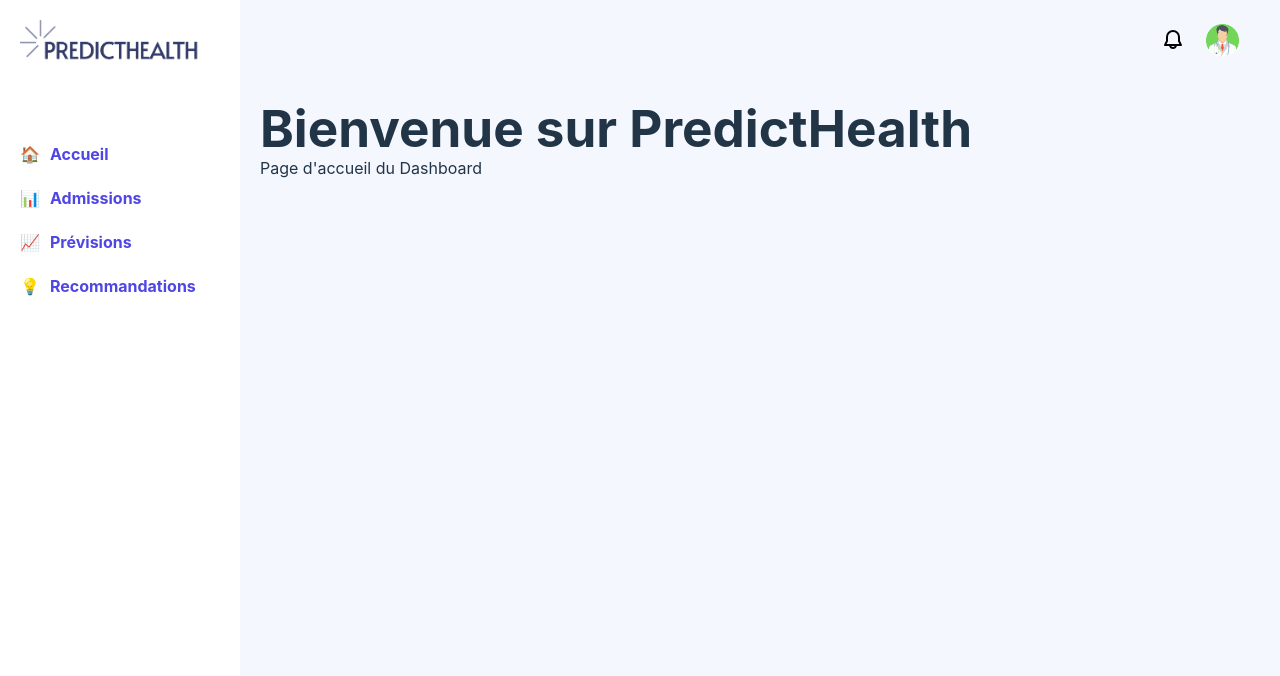
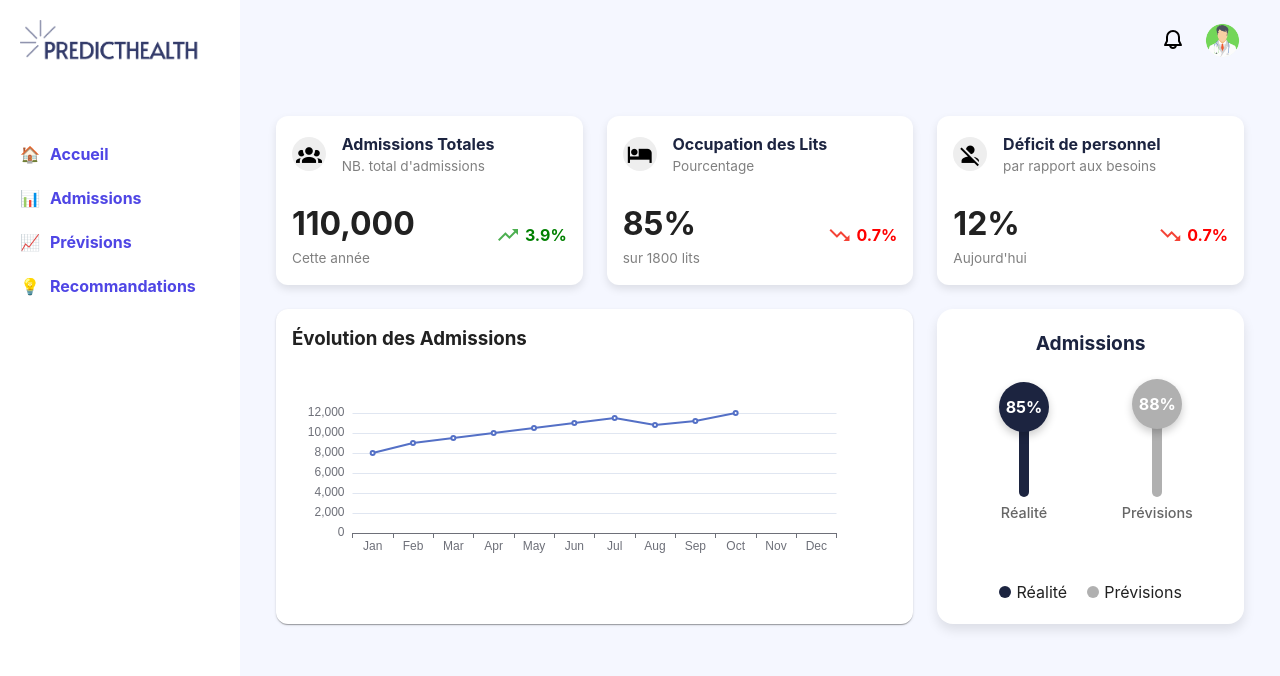
Before and after one commit to LoicChazeau/PredictHealth, a Vue app: page / in a window 1280 px wide. Shown: the top 676 px of the page. Built offline with nearby package versions, Linux system fonts and the light colour scheme.

Commit message:
first version Home.page AdmissionChart stastCards

```diff
--- a/package.json
+++ b/package.json
@@ -10,6 +10,8 @@
   },
   "dependencies": {
     "@iconify/vue": "^4.3.0",
+    "@mdi/font": "^7.4.47",
+    "echarts": "^5.6.0",
     "sass": "^1.85.0",
     "sass-loader": "^10.5.2",
     "vue": "^3.5.13",
--- /dev/null
+++ b/src/components/AdmissionsChart.vue
@@ -0,0 +1,35 @@
+<template>
+  <v-card class="chart-card">
+    <h3>Évolution des Admissions</h3>
+    <div ref="chart" class="chart-container"></div>
+  </v-card>
+</template>
+
+<script setup>
+import { onMounted, ref } from 'vue'
+import * as echarts from 'echarts'
+
+const chart = ref(null)
+
+onMounted(() => {
+  const myChart = echarts.init(chart.value)
+  myChart.setOption({
+    xAxis: { type: 'category', data: ['Jan', 'Feb', 'Mar', 'Apr', 'May', 'Jun', 'Jul', 'Aug', 'Sep', 'Oct', 'Nov', 'Dec'] },
+    yAxis: { type: 'value' },
+    series: [{ data: [8000, 9000, 9500, 10000, 10500, 11000, 11500, 10800, 11200, 12000], type: 'line' }]
+  })
+})
+</script>
+
+<style scoped>
+.chart-card {
+  padding: 16px;
+  border-radius: 12px;
+  background-color: white;
+}
+
+.chart-container {
+  width: 100%;
+  height: 250px;
+}
+</style>
--- /dev/null
+++ b/src/components/AdmissionsComparison.vue
@@ -0,0 +1,147 @@
+<template>
+  <v-card class="comparison-card">
+    <h3 class="title">Admissions</h3>
+
+    <div class="graph-container">
+      <!-- Réalité -->
+      <div class="column">
+        <div class="bubble reality">
+          <span>85%</span>
+        </div>
+        <div class="bar reality-bar"></div>
+        <p class="label">Réalité</p>
+      </div>
+
+      <!-- Prévisions -->
+      <div class="column">
+        <div class="bubble prediction">
+          <span>88%</span>
+        </div>
+        <div class="bar prediction-bar"></div>
+        <p class="label">Prévisions</p>
+      </div>
+    </div>
+
+    <!-- Légende -->
+    <div class="legend">
+      <div class="legend-item">
+        <div class="legend-dot reality-dot"></div>
+        <span>Réalité</span>
+      </div>
+      <div class="legend-item">
+        <div class="legend-dot prediction-dot"></div>
+        <span>Prévisions</span>
+      </div>
+    </div>
+  </v-card>
+</template>
+
+<style scoped>
+.comparison-card {
+  padding: 20px;
+  border-radius: 16px;
+  background-color: white;
+  box-shadow: 0 6px 12px rgba(0, 0, 0, 0.1);
+  text-align: center;
+  width: 100%;
+  max-width: 350px;
+  margin: auto;
+}
+
+.title {
+  font-size: 1.2rem;
+  font-weight: bold;
+  color: #1c2440;
+  margin-bottom: 10px;
+}
+
+.graph-container {
+  display: flex;
+  justify-content: space-around;
+  align-items: flex-end;
+  height: 140px;
+  padding: 10px 0;
+  margin-top: 36px;
+}
+
+.column {
+  display: flex;
+  flex-direction: column;
+  align-items: center;
+  position: relative;
+  width: 50px;
+}
+
+.bubble {
+  width: 50px;
+  height: 50px;
+  border-radius: 50%;
+  display: flex;
+  align-items: center;
+  justify-content: center;
+  font-size: 1rem;
+  font-weight: bold;
+  color: white;
+  position: absolute;
+  top: -30px;
+  box-shadow: 0 4px 8px rgba(0, 0, 0, 0.2);
+}
+
+.reality {
+  background-color: #1c2440;
+}
+
+.prediction {
+  background-color: #b0b0b0;
+}
+
+.bar {
+  width: 10px;
+  border-radius: 10px;
+  transition: height 0.5s ease-in-out;
+}
+
+.reality-bar {
+  height: 85px; /* 85% */
+  background-color: #1c2440;
+}
+
+.prediction-bar {
+  height: 88px; /* 88% */
+  background-color: #b0b0b0;
+}
+
+.label {
+  font-size: 0.9rem;
+  font-weight: 500;
+  color: #666;
+  margin-top: 5px;
+}
+
+.legend {
+  margin-top: 46px;
+  display: flex;
+  justify-content: center;
+  gap: 20px;
+}
+
+.legend-item {
+  display: flex;
+  align-items: center;
+  gap: 5px;
+}
+
+.legend-dot {
+  width: 12px;
+  height: 12px;
+  border-radius: 50%;
+}
+
+.reality-dot {
+  background-color: #1c2440;
+}
+
+.prediction-dot {
+  background-color: #b0b0b0;
+}
+</style>
--- /dev/null
+++ b/src/components/StatsCards.vue
@@ -0,0 +1,136 @@
+<template>
+  <v-row class="stats-container">
+    <v-col cols="12" md="4">
+      <v-card class="stat-card">
+        <v-row align="center">
+          <v-col cols="2">
+            <v-avatar size="34" color="grey-lighten-3">
+              <v-icon size="26" color="black">mdi-account-group</v-icon>
+            </v-avatar>
+          </v-col>
+          <v-col cols="10">
+            <p class="card-title">Admissions Totales</p>
+            <p class="card-subtitle">NB. total d'admissions</p>
+          </v-col>
+        </v-row>
+        <v-row align="center">
+          <v-col cols="6">
+            <h2 class="stat-value">110,000</h2>
+            <p class="card-footer">Cette année</p>
+          </v-col>
+          <v-col cols="6" class="d-flex align-center justify-end">
+            <v-icon color="green">mdi-trending-up</v-icon>
+            <span class="stat-change positive">3.9%</span>
+          </v-col>
+        </v-row>
+      </v-card>
+    </v-col>
+
+    <v-col cols="12" md="4">
+      <v-card class="stat-card">
+        <v-row align="center">
+          <v-col cols="2">
+            <v-avatar size="34" color="grey-lighten-3">
+              <v-icon size="26" color="black">mdi-bed</v-icon>
+            </v-avatar>
+          </v-col>
+          <v-col cols="10">
+            <p class="card-title">Occupation des Lits</p>
+            <p class="card-subtitle">Pourcentage</p>
+          </v-col>
+        </v-row>
+        <v-row align="center">
+          <v-col cols="6">
+            <h2 class="stat-value">85%</h2>
+            <p class="card-footer">sur 1800 lits</p>
+          </v-col>
+          <v-col cols="6" class="d-flex align-center justify-end">
+            <v-icon color="red">mdi-trending-down</v-icon>
+            <span class="stat-change negative">0.7%</span>
+          </v-col>
+        </v-row>
+      </v-card>
+    </v-col>
+
+    <v-col cols="12" md="4">
+      <v-card class="stat-card">
+        <v-row align="center">
+          <v-col cols="2">
+            <v-avatar size="34" color="grey-lighten-3">
+              <v-icon size="26" color="black">mdi-account-off</v-icon>
+            </v-avatar>
+          </v-col>
+          <v-col cols="10">
+            <p class="card-title">Déficit de personnel</p>
+            <p class="card-subtitle">par rapport aux besoins</p>
+          </v-col>
+        </v-row>
+        <v-row align="center">
+          <v-col cols="6">
+            <h2 class="stat-value">12%</h2>
+            <p class="card-footer">Aujourd'hui</p>
+          </v-col>
+          <v-col cols="6" class="d-flex align-center justify-end">
+            <v-icon color="red">mdi-trending-down</v-icon>
+            <span class="stat-change negative">0.7%</span>
+          </v-col>
+        </v-row>
+      </v-card>
+    </v-col>
+  </v-row>
+</template>
+
+<style scoped>
+.stats-container {
+  display: flex;
+  justify-content: space-between;
+}
+
+.stat-card {
+  padding: 16px;
+  border-radius: 12px;
+  background-color: white;
+  box-shadow: 0 4px 8px rgba(0, 0, 0, 0.1);
+  transition: transform 0.3s ease-in-out;
+}
+
+.stat-card:hover {
+  transform: scale(1.03);
+}
+
+.card-title {
+  font-size: 1rem;
+  font-weight: bold;
+  color: #1c2440;
+}
+
+.card-subtitle {
+  font-size: 0.85rem;
+  color: gray;
+}
+
+.stat-value {
+  font-size: 2rem;
+  font-weight: bold;
+  color: #212121;
+}
+
+.card-footer {
+  font-size: 0.85rem;
+  color: gray;
+}
+
+.stat-change {
+  font-size: 1rem;
+  font-weight: bold;
+  margin-left: 5px;
+}
+
+.stat-change.positive {
+  color: green;
+}
+
+.stat-change.negative {
+  color: red;
+}
+</style>
--- a/src/main.js
+++ b/src/main.js
@@ -6,10 +6,14 @@
 import { createVuetify } from 'vuetify'
 import * as components from 'vuetify/components'
 import * as directives from 'vuetify/directives'
+import '@mdi/font/css/materialdesignicons.css'
 
 const vuetify = createVuetify({
     components,
     directives,
+    icons: {
+        defaultSet: 'mdi',
+      },
 })
 
 const app = createApp(App)
--- a/src/views/Home.vue
+++ b/src/views/Home.vue
@@ -1,12 +1,29 @@
 <template>
-    <div>
-        <h1>Bienvenue sur PredictHealth</h1>
-        <p>Page d'accueil du Dashboard</p>
-    </div>
+  <v-container fluid>
+    <StatsCards />
+    <v-row class="equal-height" align="stretch">
+      <v-col cols="12" md="8">
+        <AdmissionsChart class="full-height" />
+      </v-col>
+      <v-col cols="12" md="4">
+        <AdmissionsComparison class="full-height" />
+      </v-col>
+    </v-row>
+  </v-container>
 </template>
 
 <script setup>
+import StatsCards from "../components/StatsCards.vue"
+import AdmissionsChart from "../components/AdmissionsChart.vue"
+import AdmissionsComparison from "../components/AdmissionsComparison.vue"
 </script>
 
 <style scoped>
+.equal-height {
+  display: flex;
+}
+
+.full-height {
+  height: 100%;
+}
 </style>
```
Also changed, not shown: 1 other file (tests, documents, lock files or other folders).
